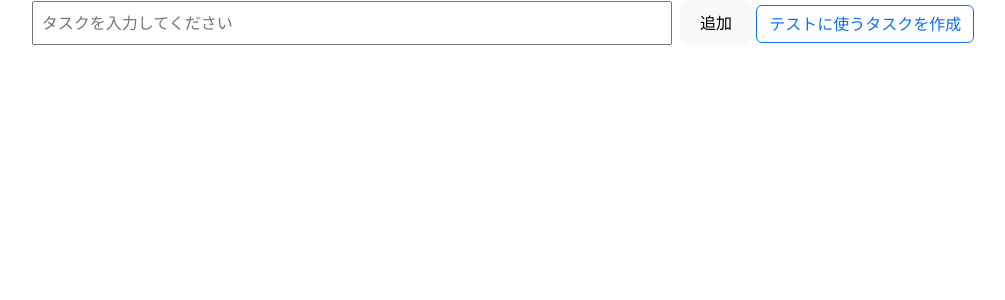
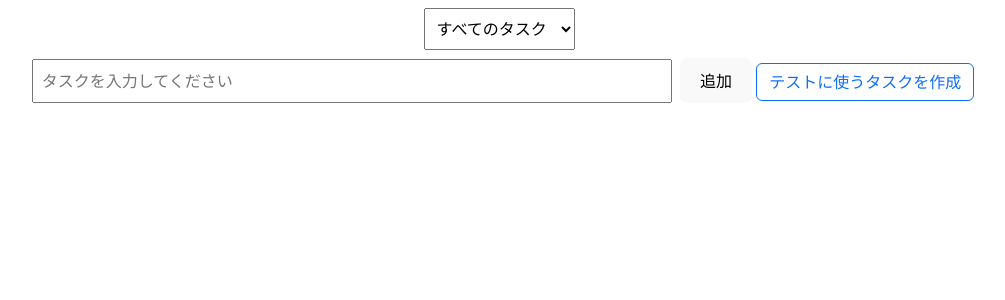
Before and after one commit to sutou81/todo_list_B, a React (Vite) app in the folder vite-project/: page / in a window 1280 px wide. Shown: the top 300 px of the page, without its empty margins (141-1146 px from the left). Built offline with nearby package versions, Linux system fonts and the light colour scheme.

Commit message:
Finish feature/filter_function(ReactでTodoアプリを作ろう_4完了)

```diff
--- a/vite-project/src/components/todos/index.tsx
+++ b/vite-project/src/components/todos/index.tsx
@@ -26,6 +26,8 @@
   delete_flg:boolean;// 追加
 };
 
+type Filter = 'all' | 'completed' | 'unchecked' | 'delete'; // <-- 追加
+
 // Todos コンポーネントの定義
 const Todos: React.FC = () => {
   // 以下の①のコードが、登録済みのタスクも含む保管場所となった為以下の②が元の①の代わりとなるコードです。
@@ -33,6 +35,7 @@
   const [todos, setTodos] = useState<Todo[]>([]); // Todoの配列を保持するステート①
   const [text, setText] = useState(''); // 入力されたテキストを保持するステート②
   const [nextId, setNextId] = useState(1); // 次のタスクIDを保持するステート③
+  const [filter, setFilter] = useState('all');
 
   // todos ステートを更新する関数
   const handleSubmit = () => {
@@ -136,9 +139,59 @@
       return newTodos;
     })
   }
+ //filter:Filter はfilterという変数の型にtype Filterで設定したFilterを設定するという意味
+  const handleFilterChange = (filter: Filter) => {
+    setFilter(filter);
+    console.log(filter)
+  }
+
+  const getFilteredTodos = () => {
+    switch (filter) {
+      case 'completed':
+        // 完了済み **かつ** 削除されていないタスクを返す
+        /*⭐️filterメソッド と mapメソッド の違い
+          filter メソッド: 🌼ある条件を満たす要素だけを集めたい🌼 場合に使用
+          map メソッド: 🌷全ての要素に何らかの処理を施したい🌷 場合に使用
+        　*/
+        return todos.filter((todo) => todo.completed_flg && !todo.delete_flg);
+      case 'unchecked':
+        // 未完了 **かつ** 削除されていないタスクを返す
+        return todos.filter((todo) => !todo.completed_flg && !todo.delete_flg);
+      case 'delete':
+        // 削除されたタスクを返す
+        return todos.filter((todo) => todo.delete_flg);
+      default:
+        // 削除されていないすべてのタスクを返す
+        return todos.filter((todo) => !todo.delete_flg)
+    }
+  }
+
+  const isFormDisabled= filter === 'completed' || filter === 'delete';
+
+  // 物理的に削除する関数
+  const handleEmpty = () => {
+    setTodos((todos) => todos.filter((todo) => !todo.delete_flg));
+  };
 
   return (
-    <div>
+    <div className="todo-container">
+      <select
+        defaultValue="all"
+        onChange={(e) => handleFilterChange(e.target.value as Filter)}
+      >
+        <option value="all">すべてのタスク</option>
+        <option value="completed">完了したタスク</option>
+        <option value="unchecked">現在のタスク</option>
+        <option value="delete">ゴミ箱</option>
+      </select>
+      {/* フィルターが 'delete' のときは 「ごみ箱を空にする」 ボタンを表示 */}
+      {filter === 'delete' ? (
+        <button onClick={handleEmpty}>
+          ごみ箱を空にする
+        </button>
+      ) : (
+        // フィルターが 'completed' でなければ Todo 入力フォームを表示
+        filter !== 'completed' && (
           <form
             onSubmit={(e) => {
               e.preventDefault();// フォームのデファルト動作を防ぐ
@@ -148,14 +201,17 @@
             <input
               type="text"
               value= {text} // フォームの入力値をステートにバインド
+              disabled= {isFormDisabled}
               onChange={(e) => setText(e.target.value)}// フォームの入力値が変わった時ににステートを更新
               placeholder="タスクを入力してください"
             />
-        <button className="insert-btn" type="submit">追加</button>{/*このボタンはtype="submit"なので、クリックするとフォームのonSubmitイベントをトリガーします */}
-        <button className="btn btn-outline-primary ms-1" onClick={() => addDefault()}>テストに使うタスクを作成</button>
+            <button className="insert-btn" type="submit" disabled= {filter === 'completed' || filter === 'delete'}>追加</button>{/*このボタンはtype="submit"なので、クリックするとフォームのonSubmitイベントをトリガーします */}
+            <button className="btn btn-outline-primary ms-1" onClick={() => addDefault()} >テストに使うタスクを作成</button>
           </form>
+        )
+      )}
       <ul>
-        {todos.map((todo) => (
+        {getFilteredTodos().map((todo) => (
           <li key={todo.id}>
             <input
               type="checkbox"
@@ -166,7 +222,7 @@
             <input
               type="text"
               value={todo.title}
-              disabled={todo.completed_flg}
+              disabled={isFormDisabled}
               onChange={(e) => handleEdit(todo.id, e.target.value)}
              />
              <button className="btn btn-light" onClick={() => handleRemove(todo.id, !todo.delete_flg)}>
```
Lines whose indentation alone changed are shown as unchanged.
